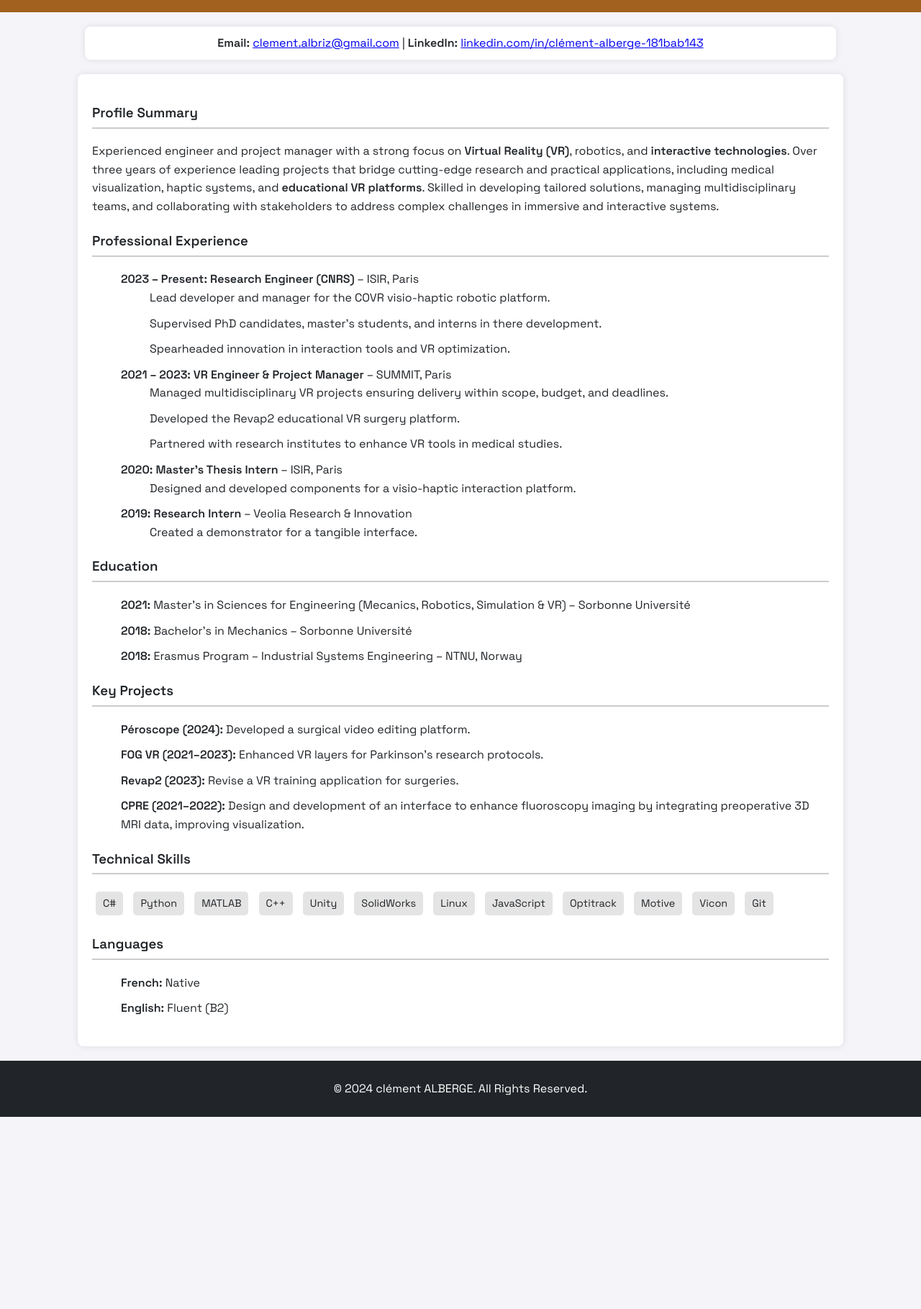
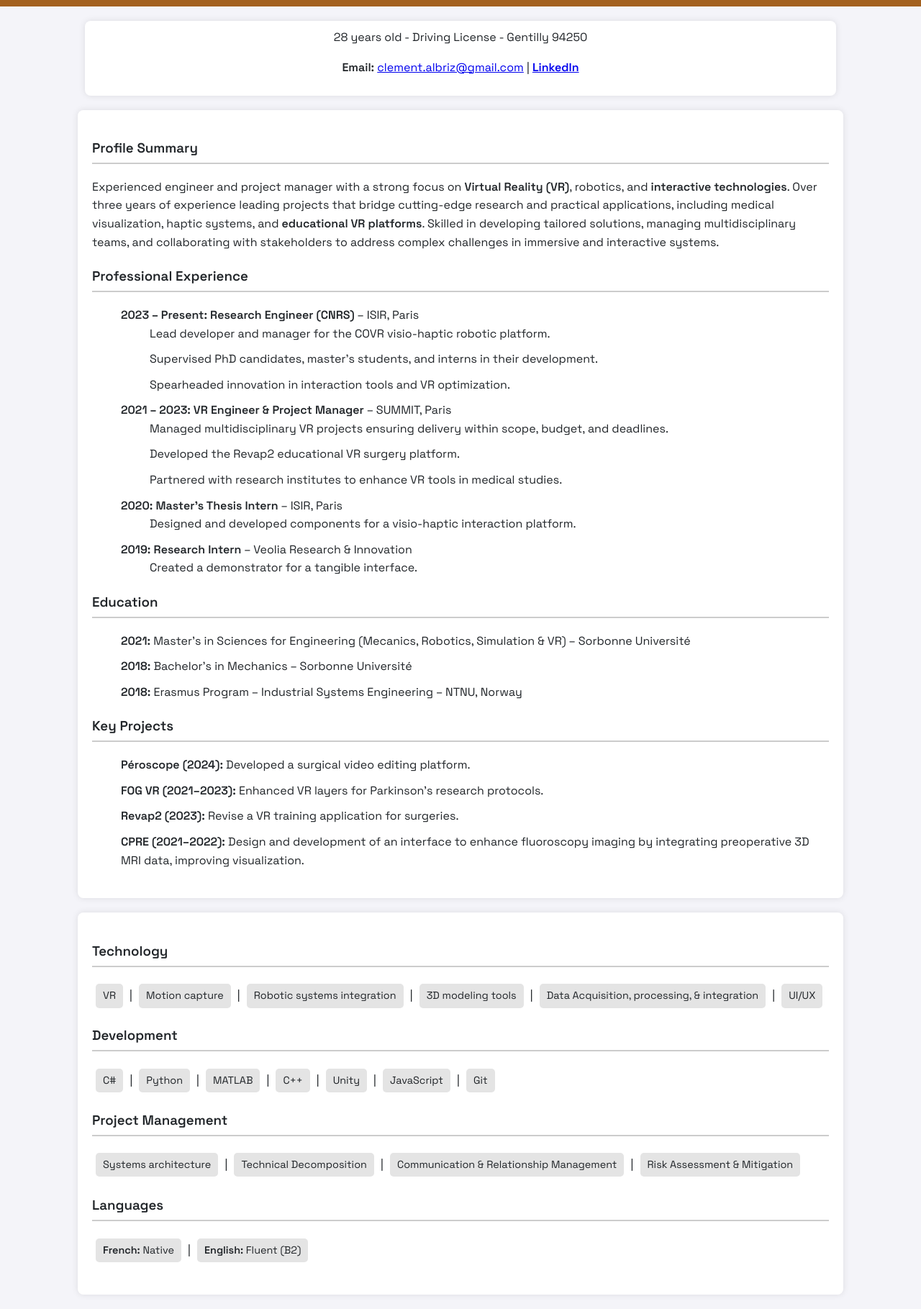
Before and after one commit to AlbClement/AlbClement.github.io, a plain HTML site: page index.html in a window 1280 px wide. Shown: the part 313-2132 px from the top of the page at 72% size. Before the commit the page ends 1865 px from the top, so only its background shows below. Drawn offline with Linux system fonts and the light colour scheme.

Commit message:
Complete the document and correct text

```diff
--- a/index.html
+++ b/index.html
@@ -38,10 +38,8 @@
             position: relative;
             width: 140px;
             height: 180px;
+            object-fit: cover;
             border-radius: 20%;
-            border: 4px solid #fff3db;
-            object-fit: cover;
-            background-color:  #fff3db;
         }
 
 
@@ -74,10 +72,8 @@
             margin-left: 40px;
         }
 
-
-
         .skills span {
-            display: inline-block;
+            display:inline-block;
             background: #e4e4e4;
             color: #212529;
             margin: 5px;
@@ -114,10 +110,15 @@
 
 
     </header>
+    <div class="contact-info">
+        <lu>28 years old - Driving License - Gentilly 94250 </lu>
+        <lu><p >
 
-    <p class="contact-info"><strong>Email:</strong> <a href="mailto:clement.albriz@gmail.com">clement.albriz@gmail.com</a> |
-        <strong>LinkedIn:</strong> <a href="https://www.linkedin.com/in/cl%C3%A9ment-alberge-181bab143" target="_blank">linkedin.com/in/clément-alberge-181bab143</a>
-     </p>
+            <strong>Email:</strong> <a href="mailto:clement.albriz@gmail.com">clement.albriz@gmail.com</a> |
+            <strong><a href="https://www.linkedin.com/in/cl%C3%A9ment-alberge-181bab143" target="_blank">LinkedIn</a></strong>
+        </p></lu>
+
+    </div>
 
     <div class="container">
 
@@ -138,7 +139,7 @@
                     <strong>2023 – Present: Research Engineer (CNRS)</strong> – ISIR, Paris
                     <ul>
                         <li>Lead developer and manager for the COVR visio-haptic robotic platform.</li>
-                        <li>Supervised PhD candidates, master’s students, and interns in there development.</li>
+                        <li>Supervised PhD candidates, master’s students, and interns in their development.</li>
                         <li>Spearheaded innovation in interaction tools and VR optimization.</li>
                     </ul>
                 </li>
@@ -184,25 +185,32 @@
             </ul>
         </div>
 
+
+    </div>
+
+    <div class="container">
         <div class="section">
-            <h3>Technical Skills</h3>
+            <h3>Technology</h3>
             <div class="skills">
-                <span>C#</span> <span>Python</span> <span>MATLAB</span> <span>C++</span> <span>Unity</span>
-                <span>SolidWorks</span> <span>Linux</span> <span>JavaScript</span> <span>Optitrack</span>  <span>Motive</span>  <span>Vicon</span> <span>Git</span>
+                <span>VR</span> | <span>Motion capture</span> | <span>Robotic systems integration</span> | <span>3D modeling tools</span> | <span>Data Acquisition, processing, & integration</span>  | <span>UI/UX</span>
+            </div>
+            <h3>Development</h3>
+            <div class="skills">
+                <span>C#</span> | <span>Python</span> | <span>MATLAB</span> | <span>C++</span> | <span>Unity</span> | <span>JavaScript</span> | <span>Git</span>
+            </div>
+            <h3>Project Management</h3>
+            <div class="skills">
+                <span>Systems architecture</span> | <span>Technical Decomposition</span> | <span>Communication & Relationship Management</span> | <span>Risk Assessment & Mitigation</span>
             </div>
         </div>
 
         <div class="section">
             <h3>Languages</h3>
-            <ul>
-                <li><strong>French:</strong> Native</li>
-                <li><strong>English:</strong> Fluent (B2)</li>
-            </ul>
+            <div class="skills">
+                <span><strong>French:</strong> Native</span> | <span><strong>English:</strong> Fluent (B2)</span>
+            </div>
         </div>
+
     </div>
-
-    <footer>
-        <p>&copy; 2024 clément ALBERGE. All Rights Reserved.</p>
-    </footer>
 </body>
 </html>
```
